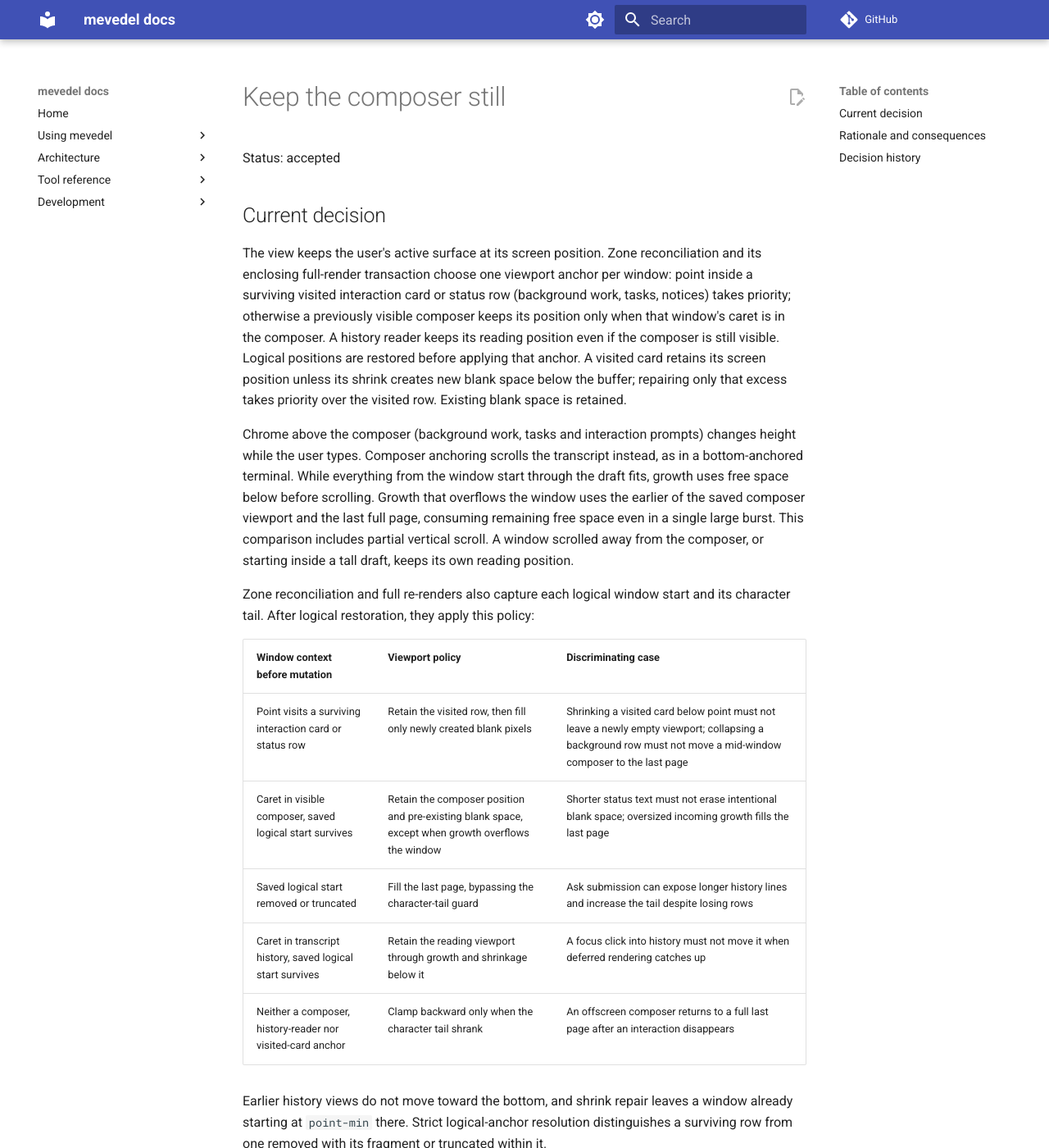
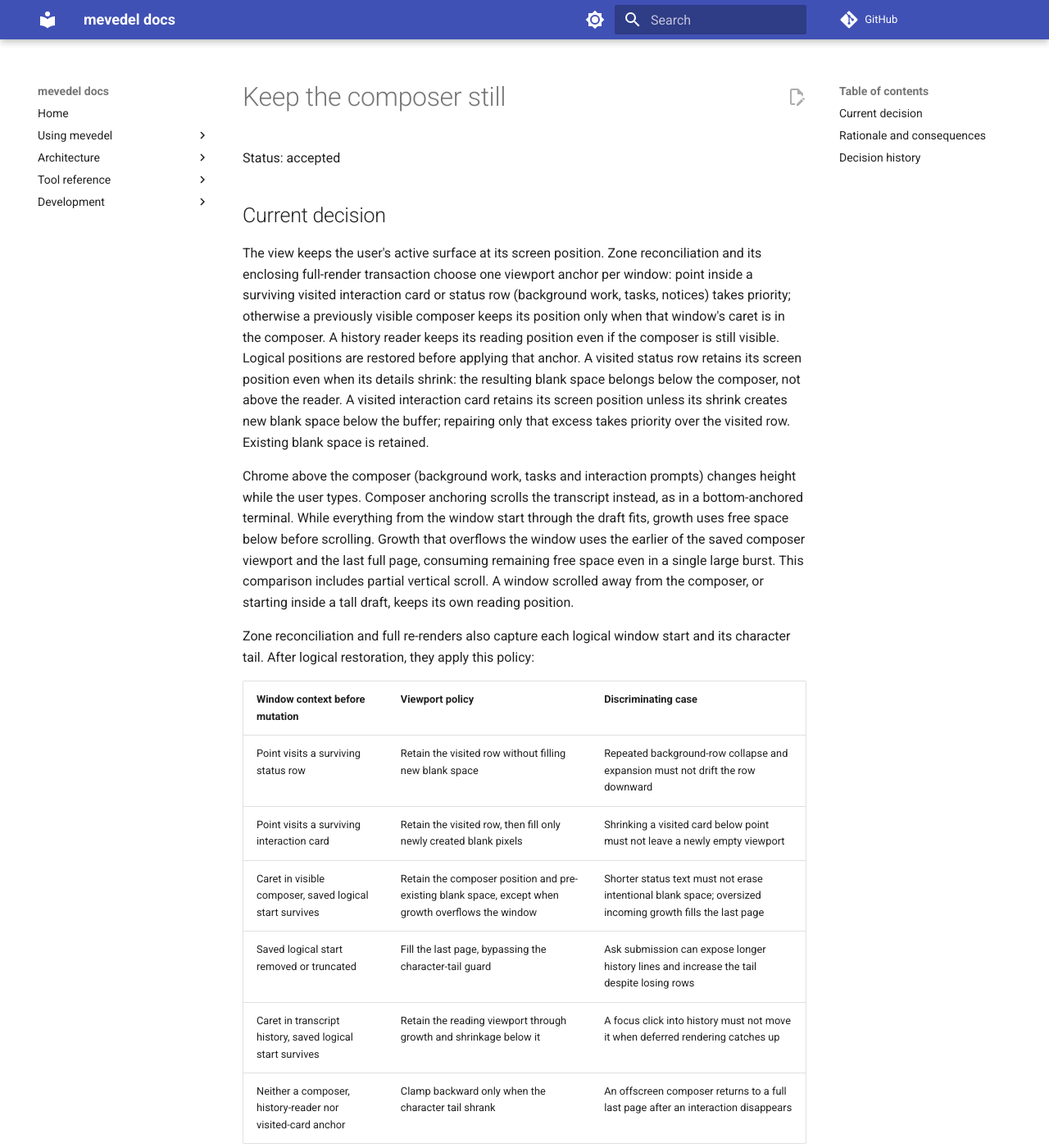
Before and after one commit to FrauH0lle/mevedel, an MkDocs documentation site: the page built from docs/adr/0126-keep-the-composer-still.md, in a window 1280 px wide and 1400 px high. Shown: the whole window at 82% size. Built offline with MkDocs 1.6.1 and Material for MkDocs 9.7.7, drawn with Linux system fonts in a browser that asks for light colours; comment, search, counter and statistics services are not loaded; some of the changed text lies outside the part shown.

Commit message:
fix(view): Keep visited status rows still when details shrink
Status visits already bypass the character-tail clamp, but their blank-pixel repair scrolls backward after collapse. Expansion never undoes that scroll. Restrict the blank-space budget to interaction visits, retaining Ask-submission recovery and avoiding status geometry work.

* mevedel-view-zone.el (mevedel-view-zone--capture-logical-state, mevedel-view-zone--restore-logical-state): Preserve status visits without blank-space repair.
* mevedel-view-composer.el (mevedel-view--call-preserving-window-state): Apply the same rule during full rendering.
* test/test-mevedel-view-user-state.el: Cover repeated four-line agent toggles, full redraws and completed-row expiry in both window orders. Assert starts, points, native screen positions and draft preservation.
* docs/view.md, docs/adr/0126-keep-the-composer-still.md: Distinguish status-row and interaction-card shrink policies and record the reversal.

Validation: standards pass; 272 files compile strictly; affected tier has 3297 results, zero unexpected, 31 skips; fresh touched-file lane has 35 results, zero unexpected, seven graphical skips; private KWin has 116 passing tests and no skips. Baseline toggle controls fail in batch and native geometry. Transcript-reader expiry already passes on baseline, so the separately reported live history jump remains unattributed.

```diff
--- a/docs/adr/0126-keep-the-composer-still.md
+++ b/docs/adr/0126-keep-the-composer-still.md
@@ -12,8 +12,10 @@ priority; otherwise a previously visible composer keeps
 its position only when that window's caret is in the composer. A history reader
 keeps its reading position even if the composer is still visible. Logical
 positions are restored before applying
-that anchor. A visited card retains its screen position unless its shrink creates
-new blank space below the buffer; repairing only that excess takes priority over
+that anchor. A visited status row retains its screen position even when its
+details shrink: the resulting blank space belongs below the composer, not above
+the reader. A visited interaction card retains its screen position unless its
+shrink creates new blank space below the buffer; repairing only that excess takes priority over
 the visited row. Existing blank space is retained.
 
 Chrome above the composer (background work, tasks and interaction prompts)
@@ -31,7 +33,8 @@ and its character tail. After logical restoration, they apply this policy:
 
 | Window context before mutation | Viewport policy | Discriminating case |
 | --- | --- | --- |
-| Point visits a surviving interaction card or status row | Retain the visited row, then fill only newly created blank pixels | Shrinking a visited card below point must not leave a newly empty viewport; collapsing a background row must not move a mid-window composer to the last page |
+| Point visits a surviving status row | Retain the visited row without filling new blank space | Repeated background-row collapse and expansion must not drift the row downward |
+| Point visits a surviving interaction card | Retain the visited row, then fill only newly created blank pixels | Shrinking a visited card below point must not leave a newly empty viewport |
 | Caret in visible composer, saved logical start survives | Retain the composer position and pre-existing blank space, except when growth overflows the window | Shorter status text must not erase intentional blank space; oversized incoming growth fills the last page |
 | Saved logical start removed or truncated | Fill the last page, bypassing the character-tail guard | Ask submission can expose longer history lines and increase the tail despite losing rows |
 | Caret in transcript history, saved logical start survives | Retain the reading viewport through growth and shrinkage below it | A focus click into history must not move it when deferred rendering catches up |
@@ -230,6 +233,20 @@ approval's RET action. An idle delay (as in Codex) only narrows that window, so
 focus is explicit.
 
 ## Decision history
+
+- **Status shrink keeps the reader, not the blank-space budget (2026-11-01).**
+  Repeated agent-row toggles reproduced a backward-moving window start in both
+  window orders, including the non-selected window. The character-tail clamp
+  was not responsible: status visits already bypassed it. The later visited-row
+  blank-pixel repair overrode their restored screen position on collapse, but
+  expansion did not undo that scroll. Status visits now skip both blank-pixel
+  capture and repair, including in full-render preservation. Interaction-card
+  shrink and Ask-submission last-page recovery retain their existing rules.
+  The previous status-row regression expected the composer to stay still while
+  point visited the row; it now asserts the visited row's point, start and screen
+  position instead. A separate multi-row expiry regression retains transcript
+  readers in both windows; that case already passed on the baseline and does not
+  establish the cause of the reported live history jump.
 
 - **Scrolling back returns to the draft (2026-10-31).** With
   `scroll-preserve-screen-position` and two-line wheel steps, three wheel
```
Also changed, not shown: docs/view.md (+6 -4 lines), 3 other files.
